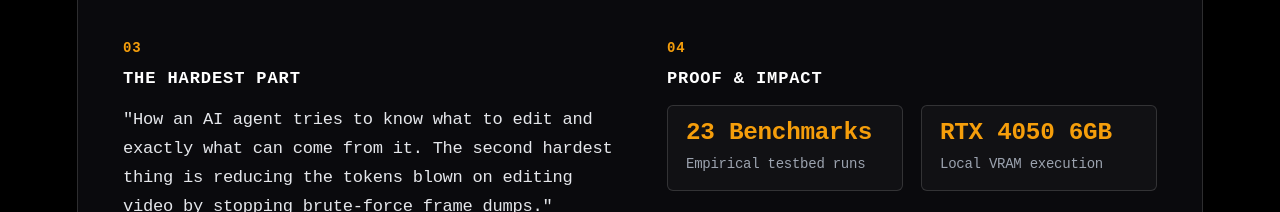
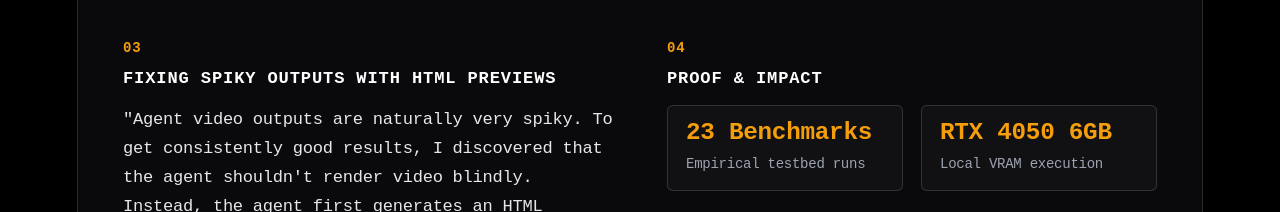
Before and after one commit to Vudattumaniteja/portfolioe, a website built with Vite: page index.html in a window 1280 px wide. Shown: the part 1990-2202 px from the top of the page. Built offline with nearby package versions, Linux system fonts and the light colour scheme; a web font is replaced by a local one.

Commit message:
feat: add HTML storyboard pre-render preview loop to Claude Code Video Harness

```diff
--- a/index.html
+++ b/index.html
@@ -194,9 +194,9 @@
 
                         <div class="breakdown-col">
                             <div class="col-num">03</div>
-                            <h4 class="col-title">The Hardest Part</h4>
+                            <h4 class="col-title">Fixing Spiky Outputs with HTML Previews</h4>
                             <p class="col-text">
-                                "How an AI agent tries to know what to edit and exactly what can come from it. The second hardest thing is reducing the tokens blown on editing video by stopping brute-force frame dumps."
+                                "Agent video outputs are naturally very spiky. To get consistently good results, I discovered that the agent shouldn't render video blindly. Instead, the agent first generates an HTML template showing the scenes, animations, and transitions. Before rendering the full video, you can preview the template, give notes, and have the agent iterate on the HTML. Once the plan is solid, it renders. That HTML storyboard loop makes the results amazing."
                             </p>
                         </div>
 
```
